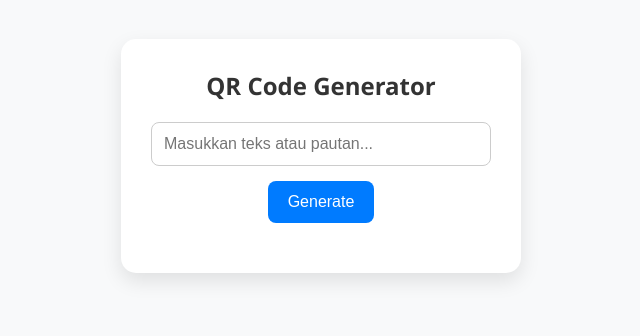
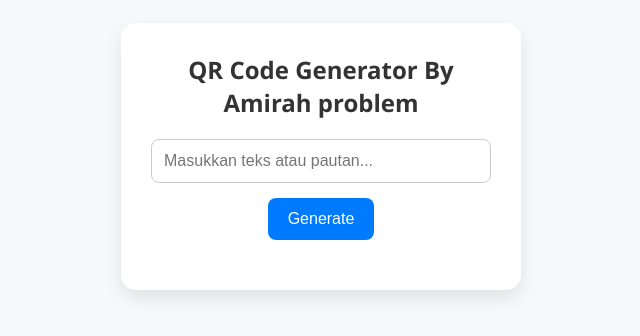
Before and after one commit to afiqhan/QR-Code-Generator, a plain HTML site: page index.html in a window 1280 px wide. Shown: the part 244-580 px from the top of the page, without its empty margins (319-959 px from the left). Drawn offline with Linux system fonts and the light colour scheme.

Commit message:
initial commit

```diff
--- a/index.html
+++ b/index.html
@@ -9,7 +9,7 @@
 <body>
 
   <div class="container">
-    <h2>QR Code Generator</h2>
+    <h2>QR Code Generator By Amirah problem</h2>
     <input type="text" id="inputText" placeholder="Masukkan teks atau pautan...">
     <button onclick="generateQRCode()">Generate</button>
 
```
